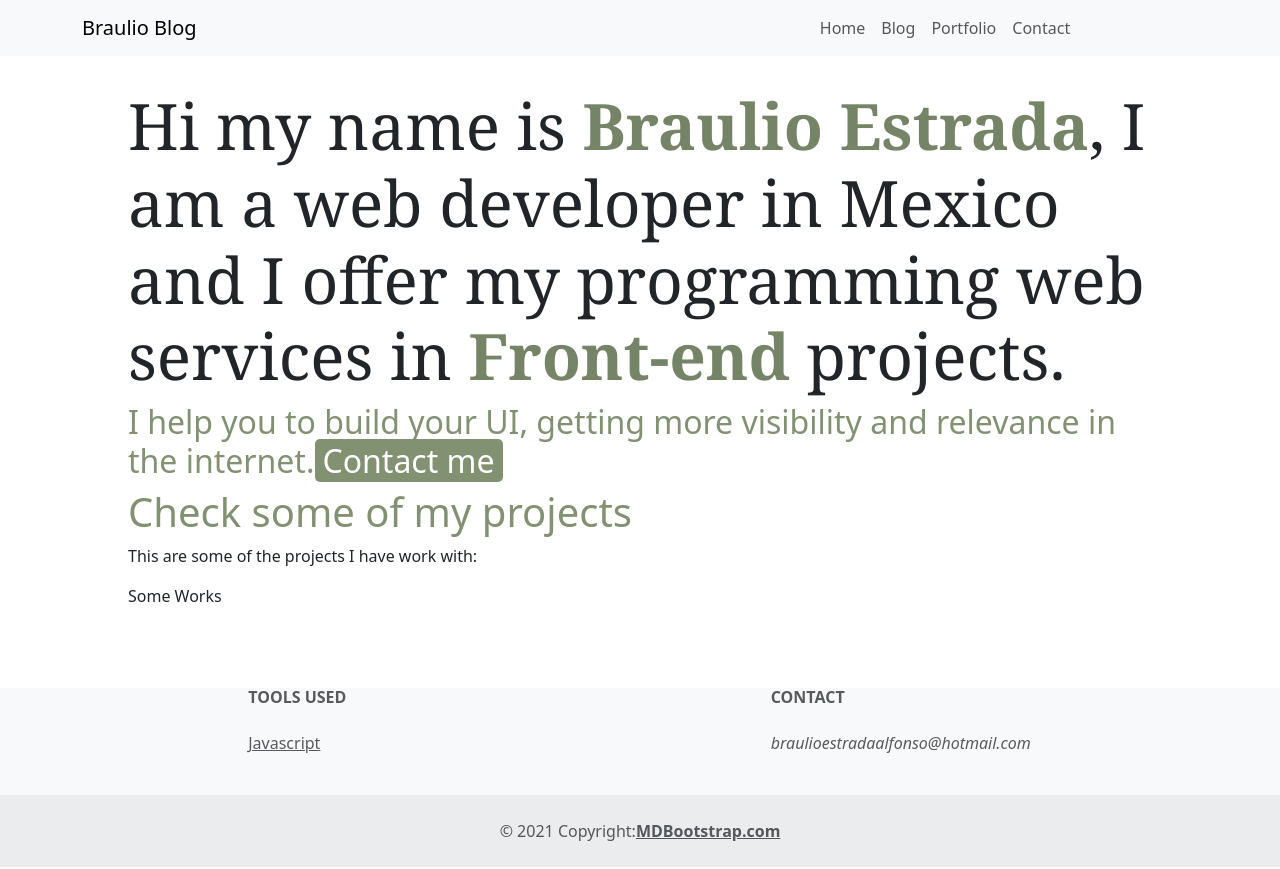
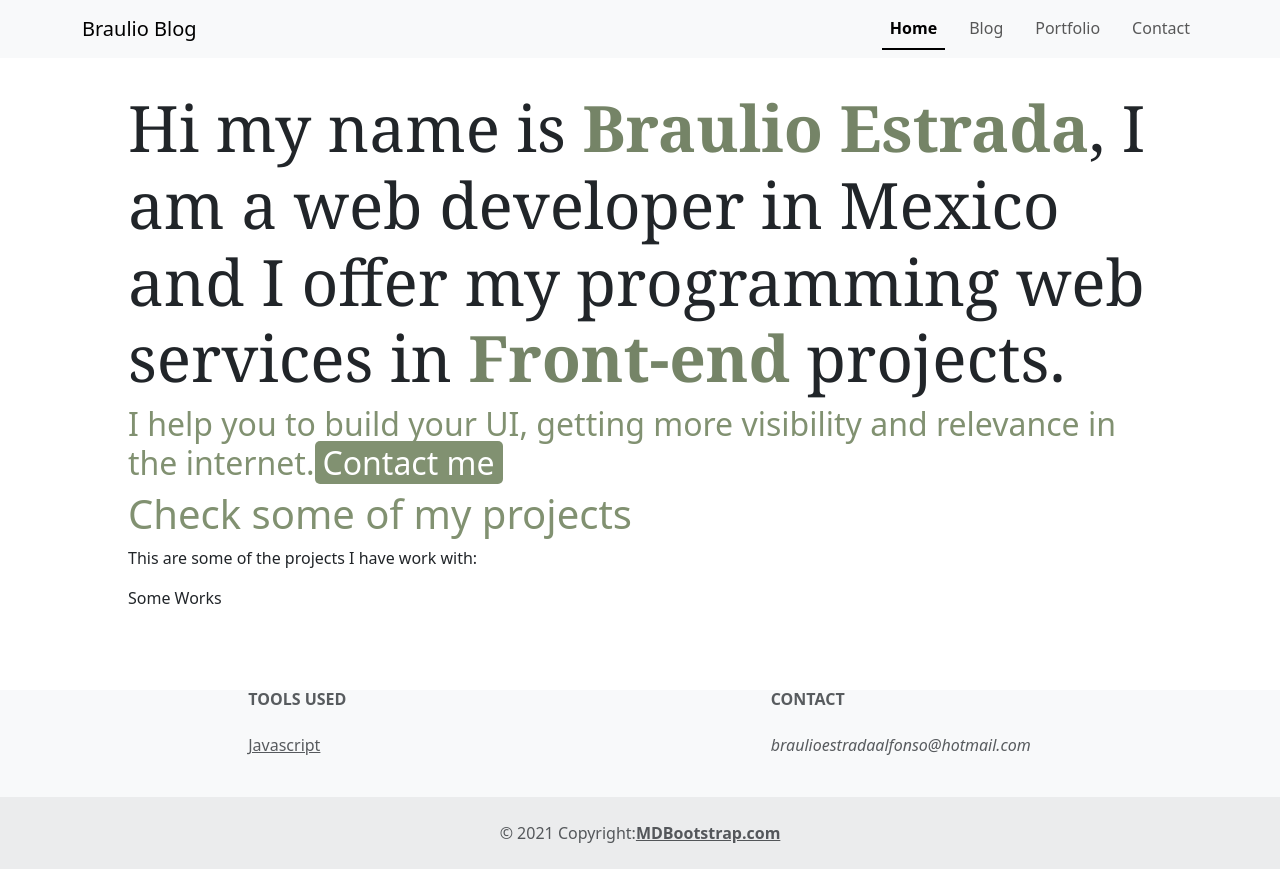
Before and after one commit to Braulio95/toniconectalandingpage, a React (Create React App) app: page / in a window 1280 px wide. Built offline with nearby package versions, Linux system fonts and the light colour scheme.

Commit message:
editing navbar

```diff
--- a/src/components/NavBar/NavBarComp.tsx
+++ b/src/components/NavBar/NavBarComp.tsx
@@ -2,20 +2,22 @@ import Container from "react-bootstrap/Container";
 import Nav from "react-bootstrap/Nav";
 import Navbar from "react-bootstrap/Navbar";
 import { NavBarProps } from "../../types/interfaces/NavBarProps";
+import "bootstrap/dist/css/bootstrap.min.css";
+import { MAIN_ROUTES } from "../../constants/routes";
 
 function NavBarComp({ pageName, tabItems }: NavBarProps) {
   return (
     <Navbar expand="lg" className="bg-body-tertiary">
       <Container>
-        <Navbar.Brand href="#home" style={{ flexGrow: 5 }}>
-          {pageName}
-        </Navbar.Brand>
+        <Navbar.Brand href={MAIN_ROUTES.HOME}>{pageName}</Navbar.Brand>
         <Navbar.Toggle aria-controls="basic-navbar-nav" />
-        <Navbar.Collapse id="basic-navbar-nav">
+        <Navbar.Collapse className="justify-content-end">
           {tabItems && tabItems.length && (
-            <Nav className="me-auto">
-              {tabItems.map(({ label }) => (
-                <Nav.Link href="#home">{label}</Nav.Link>
+            <Nav variant="underline" defaultActiveKey="/">
+              {tabItems.map(({ id, label, routePath }) => (
+                <Nav.Link key={id} href={routePath}>
+                  {label}
+                </Nav.Link>
               ))}
             </Nav>
           )}
--- /dev/null
+++ b/src/constants/routes.ts
@@ -0,0 +1,8 @@
+const mainRouter = () => ({
+    HOME: '/',
+    BLOG: '/blog',
+    CONTACT: '/contact',
+    PORTFOLIO: '/portfolio',
+
+});
+export const MAIN_ROUTES = mainRouter();
--- a/src/index.tsx
+++ b/src/index.tsx
@@ -3,7 +3,6 @@ import ReactDOM from "react-dom/client";
 import "./index.css";
 import App from "./App";
 import reportWebVitals from "./reportWebVitals";
-import "bootstrap/dist/css/bootstrap.min.css";
 
 const root = ReactDOM.createRoot(
   document.getElementById("root") as HTMLElement
--- a/src/modules/Home/Home.tsx
+++ b/src/modules/Home/Home.tsx
@@ -11,7 +11,7 @@ export const Home = () => {
       <h2>
         I help you to build your UI, getting more visibility and relevance in
         the internet.
-        <a href="/">Contact me</a>
+        <a href="/contact">Contact me</a>
       </h2>
       <section className="last-works">
         <h2>Check some of my projects</h2>
--- a/src/router/MainRoutes.tsx
+++ b/src/router/MainRoutes.tsx
@@ -6,28 +6,30 @@ import { Portfolio } from "../modules/Portfolio/Portfolio";
 import { Contact } from "../modules/Contact/Contact";
 import { Footer } from "../components/Footer/Footer";
 import NavBarComp from "../components/NavBar/NavBarComp";
+import { MAIN_ROUTES } from "../constants/routes";
 
 export const MainRoutes = () => {
+  const { HOME, BLOG, PORTFOLIO, CONTACT } = MAIN_ROUTES;
   const navTabs = [
     {
       id: 1,
       label: "Home",
-      routePath: "HOME",
+      routePath: HOME,
     },
     {
       id: 2,
       label: "Blog",
-      routePath: "BLOG",
+      routePath: BLOG,
     },
     {
       id: 3,
       label: "Portfolio",
-      routePath: "PORTFOLIO",
+      routePath: PORTFOLIO,
     },
     {
       id: 4,
       label: "Contact",
-      routePath: "CONTACT",
+      routePath: CONTACT,
     },
   ];
 
@@ -42,10 +44,10 @@ export const MainRoutes = () => {
       <div className="layout">
         <Routes>
           <Route path="/" element={<Home />} />
-          <Route path="/home" element={<Home />} />
-          <Route path="/blog" element={<Blog />} />
-          <Route path="/portfolio" element={<Portfolio />} />
-          <Route path="/contact" element={<Contact />} />
+          <Route path={HOME} element={<Home />} />
+          <Route path={BLOG} element={<Blog />} />
+          <Route path={PORTFOLIO} element={<Portfolio />} />
+          <Route path={CONTACT} element={<Contact />} />
         </Routes>
       </div>
       <Footer ToolsUsed={ToolsUsed} Contacts={Contacts} />
```
